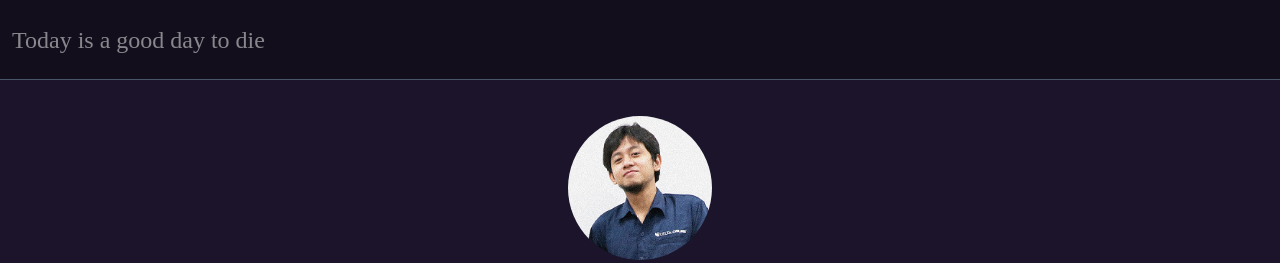
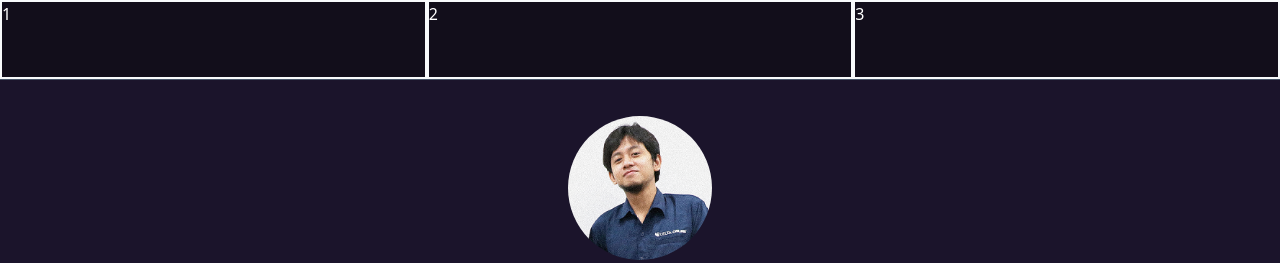
Before and after one commit to yhogakafi/yhogakafi.github.io, a website: page index.html in a window 1280 px wide. Shown: the top 263 px of the page. Drawn offline with Linux system fonts and the light colour scheme; a web font is replaced by a local one.

Commit message:
top-bar-grid

```diff
--- a/index.html
+++ b/index.html
@@ -11,10 +11,12 @@
   </head>
   <body class="bg-[#1b142b]">
     <!-- top bar start here -->
-    <div class="bg-[#120e1b] h-20 border-b-slate-600 border-b-[1px] flex items-center">
-      <span class="text-white font-gamja text-2xl opacity-50 hover:opacity-100 transition ml-3">Today is a good day to die</span>
+    <div class="bg-[#120e1b] h-20 border-b-slate-600 border-b-[1px] grid grid-cols-3">
+      <div class="border-slate-50 border-2 text-white">1</div>
+      <div class="border-slate-50 border-2 text-white">2</div>
+      <div class="border-slate-50 border-2 text-white">3</div>
     </div>
-    <!-- top bar end here -->
+    <!-- top bar end -->
     <!-- figure start here -->
     <figure>
       <img class="w-36 rounded-full mx-auto mt-9" src="src/img/yhoga.png" alt="" />
```
Also changed, not shown: style.css.
